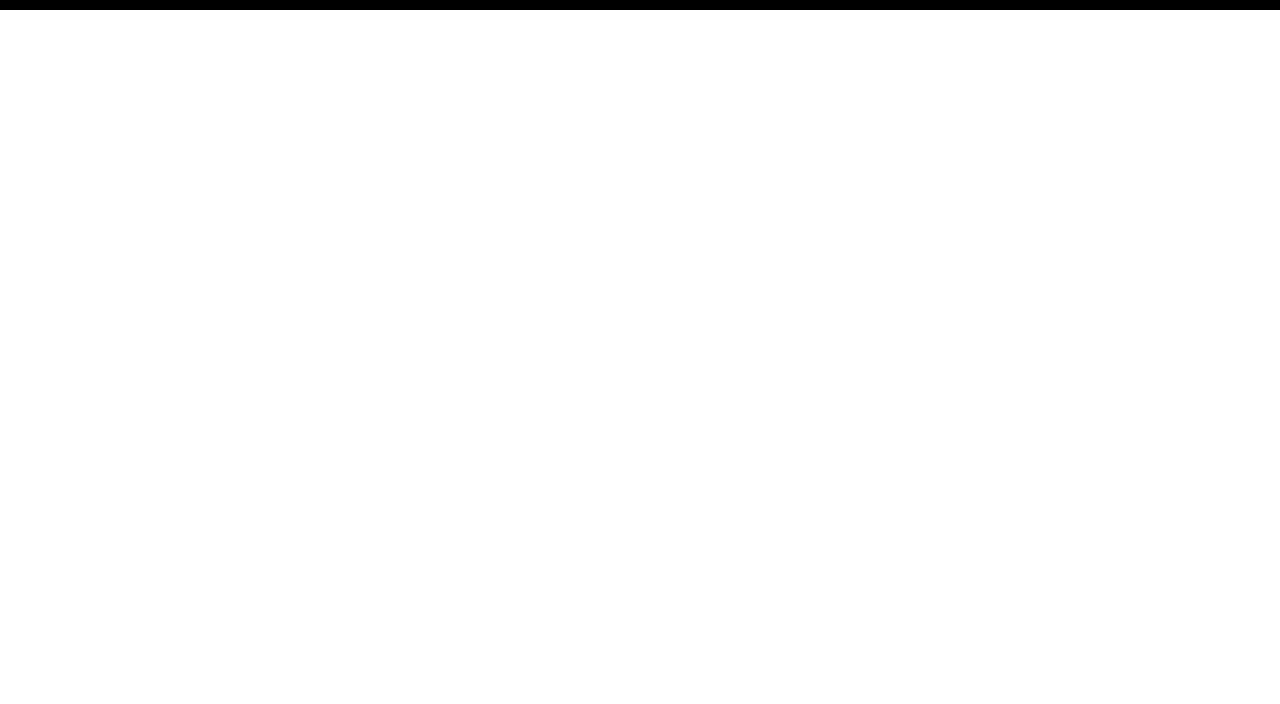
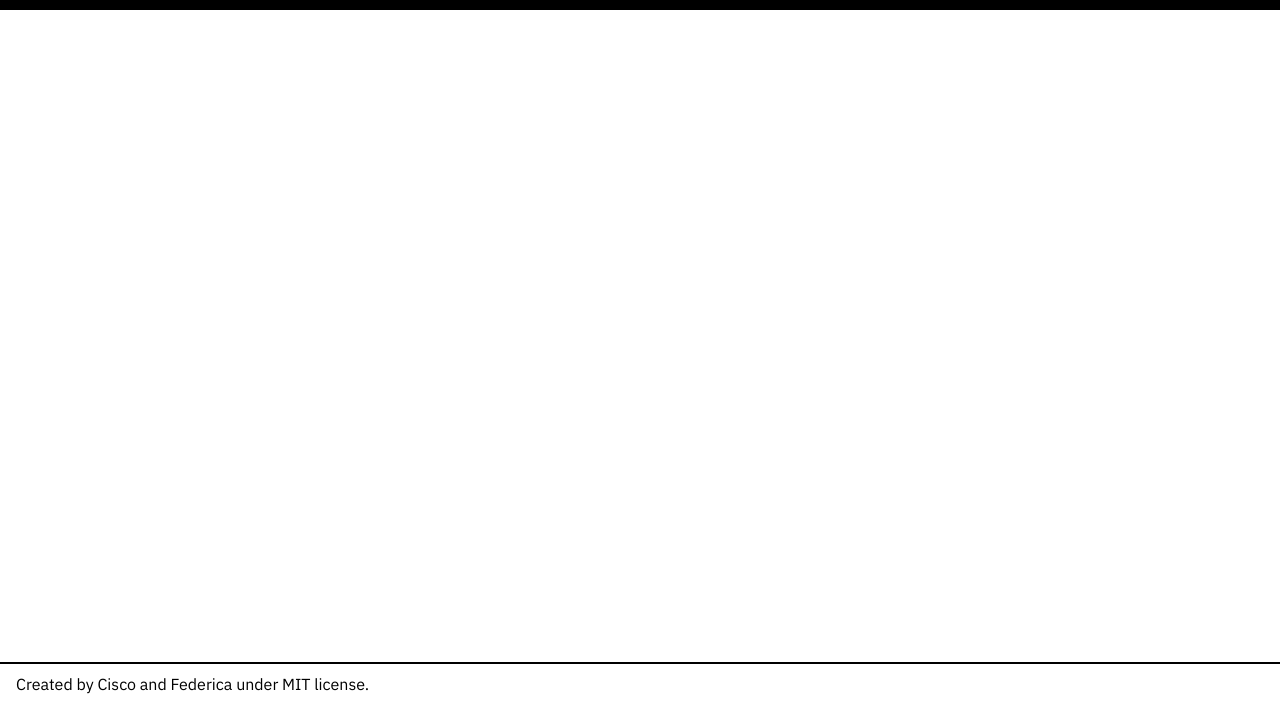
Before and after one commit to federicaulzurrun/capstoneTwoJavaScript, a website built with webpack: page src/index.html in a window 1280 px wide. Shown: the part 96-800 px from the top of the page. Built offline with nearby package versions, Linux system fonts and the light colour scheme.

Commit message:
Add footer section

```diff
--- a/package.json
+++ b/package.json
@@ -32,6 +32,7 @@
     "express": "^4.18.2",
     "hint": "^7.1.8",
     "html-webpack-plugin": "^5.5.1",
+    "image-webpack-loader": "^8.1.0",
     "jest": "^29.5.0",
     "json5": "^2.2.3",
     "style-loader": "^3.3.2",
--- a/src/index.html
+++ b/src/index.html
@@ -23,5 +23,12 @@
             </ul>
         </div>
     </header>
+    <main>
+        <div class="container" id="cards-container">
+        </div>
+      </main>
+      <footer>
+        <p>Created by Cisco and Federica under MIT license.</p>
+      </footer>
 </body>
 </html>
--- a/src/style.css
+++ b/src/style.css
@@ -58,3 +58,18 @@ a {
   text-transform: uppercase;
   letter-spacing: 2px;
 }
+
+footer {
+  display: flex;
+  align-items: center;
+  position:fixed;
+  bottom:0;
+  border-top: 2px solid #000;
+  width: 100%;
+}
+
+footer p {
+  margin-left: 1rem;
+  margin-top: 10px;
+  margin-bottom: 10px;
+}
```
Also changed, not shown: 1 other file.
